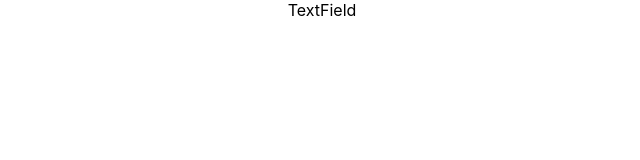
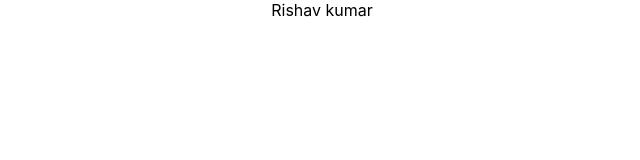
Before and after one commit to Rishu2000/typescript-react, a React (Create React App) app: page / in a window 1280 px wide. Shown: the top 160 px of the page, without its empty margins (318-958 px from the left). Built offline with nearby package versions, Linux system fonts and the light colour scheme.

Commit message:
use the passed props

```diff
--- a/src/compoents/App.tsx
+++ b/src/compoents/App.tsx
@@ -5,7 +5,7 @@ import TextField from './TextField';
 function App() {
   return (
     <div className="App">
-      <TextField text="Rishav"/>
+      <TextField text="Rishav kumar"/>
     </div>
   );
 }
--- a/src/compoents/TextField.tsx
+++ b/src/compoents/TextField.tsx
@@ -1,9 +1,9 @@
 import React from 'react'
 
-const TextField: React.FC<{text: string}> = () => {
+const TextField: React.FC<{text: string}> = ({text}) => {
     return (
         <div>
-            TextField
+            {text}
         </div>
     )
 }
```
